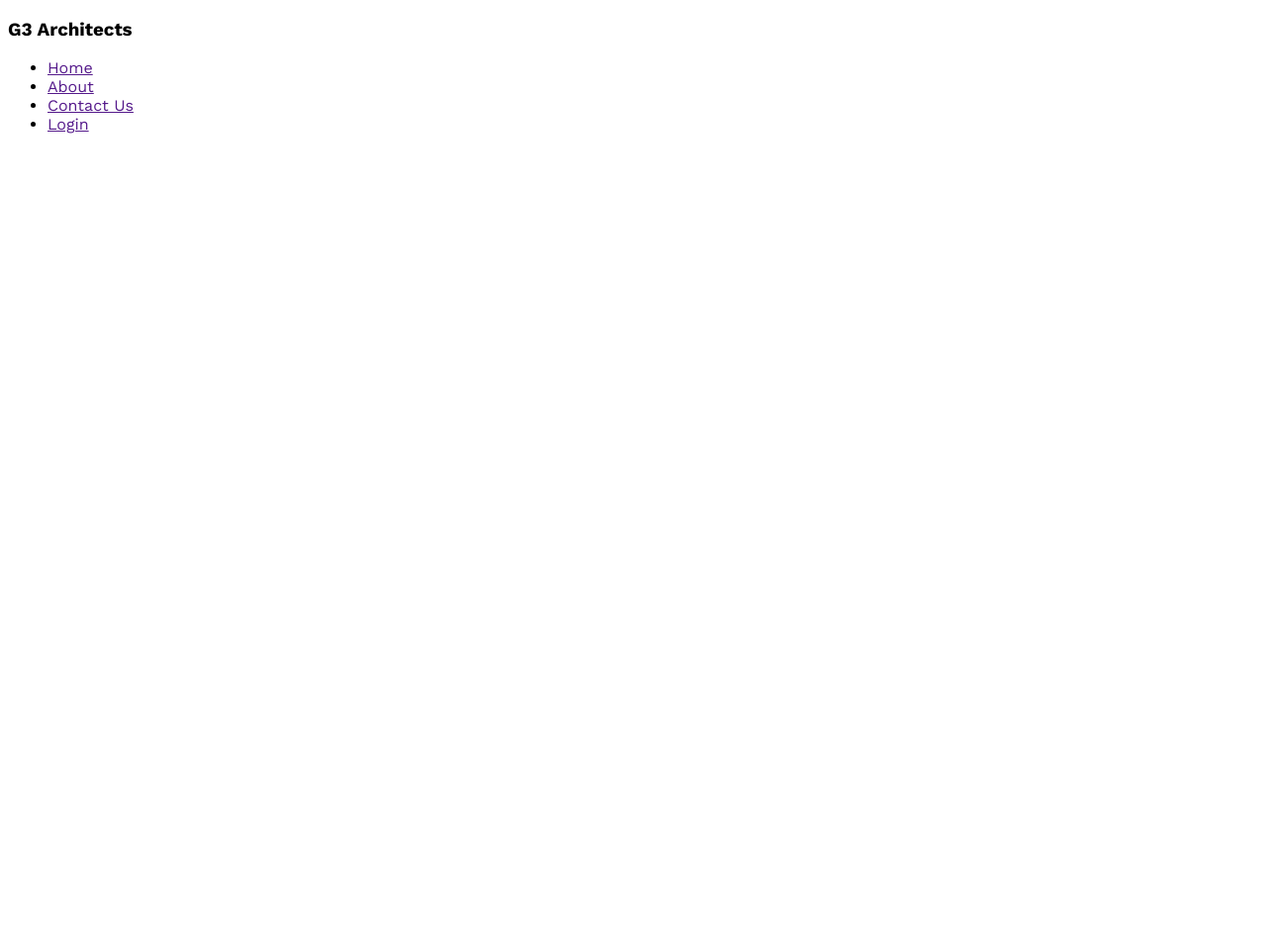
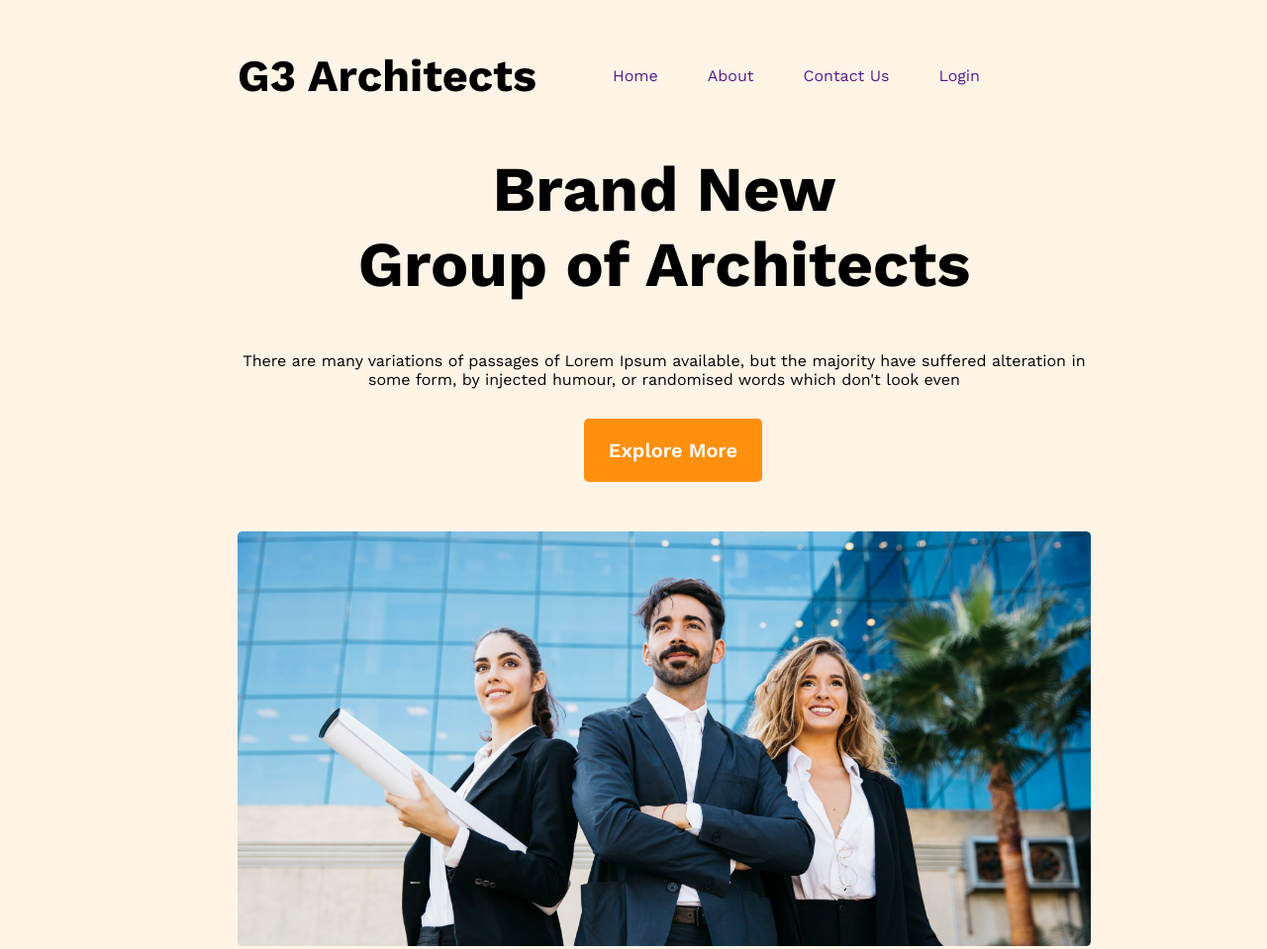
Before and after one commit to Motakabber-billah/Architect-website, a plain HTML site: page index.html in a window 1280 px wide. Shown: the whole page at 99% size. Before the commit the page ends 800 px from the top, so only its background shows below. Drawn offline with nearby package versions, Linux system fonts and the light colour scheme.

Commit message:
header completed

```diff
--- a/Style/architect.css
+++ b/Style/architect.css
@@ -1,4 +1,76 @@
 @import url('https://fonts.googleapis.com/css2?family=Noto+Sans+Bengali:wght@100..900&family=Work+Sans:ital,wght@0,100..900;1,100..900&display=swap');
+*{
+    margin: 0px;
+}
+
 *{
     font-family: "Work Sans", sans-serif;
 }
+
+header{
+    background-color: rgba(255, 144, 14, .10);
+    padding: 50px 240px;
+}
+nav{
+    display: flex;
+    justify-content: space-between;
+    align-items: center;
+}
+nav > ul{
+    display: flex;
+}
+nav li{
+    list-style: none;
+    margin-right: 50px;
+}
+
+nav a{
+    text-decoration: none;
+}
+
+.header-title{
+    font-size: 45px;
+    font-weight: bold;
+}
+
+.banner{
+    width: 862px;
+}
+
+.banner-title{
+    font-size: 64px;
+    font-weight: bold;
+    color: black;
+    padding-bottom: 50px;
+    padding-top: 50px;
+}
+
+.banner-description{
+    font-size: 16px;
+    padding-bottom: 30px;
+}
+
+.banner-title,.banner-description{
+    margin: 0px auto;
+    text-align: center;
+    max-width: 862px;
+}
+
+.btn-primary{
+    width: 180px;
+    height: 64px;
+    background-color: #FF900E;
+    border: none;
+    border-radius: 5px;
+    font-size: 20px;
+    font-weight: 600;
+    color: white;
+    margin-left: 350px;
+    margin-right: 450px;
+    margin-bottom: 50px;
+
+}
+
+.banner-img{
+    width: 100%;
+}
--- a/index.html
+++ b/index.html
@@ -9,7 +9,7 @@
 <body>
     <header>
         <nav>
-            <h3>G3 Architects</h3>
+            <h3 class="header-title">G3 Architects</h3>
             <ul>
                 <li><a href="">Home</a></li>
                 <li><a href="">About</a></li>
@@ -17,6 +17,12 @@
                 <li><a href="">Login</a></li>
             </ul>
         </nav>
+        <div class="banner">
+            <h1 class="banner-title">Brand New <br>Group of Architects</h1>
+            <p class="banner-description">There are many variations of passages of Lorem Ipsum available, but the majority have suffered alteration in some form, by injected humour, or randomised words which don't look even</p>
+            <button class="btn-primary">Explore More</button>
+            <img class="banner-img" src="images/banner.png" alt="">
+        </div>
     </header>
     <main>
 
```
